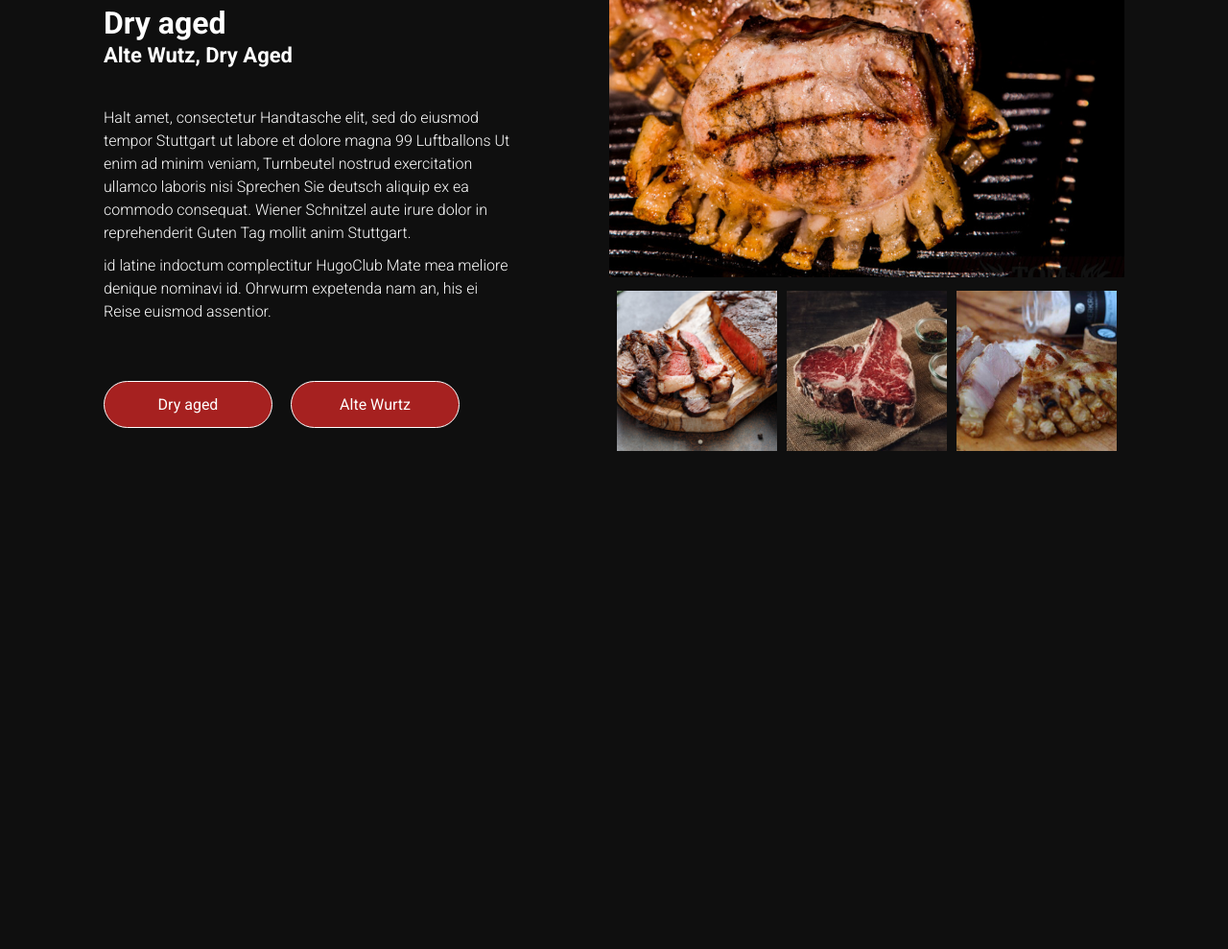
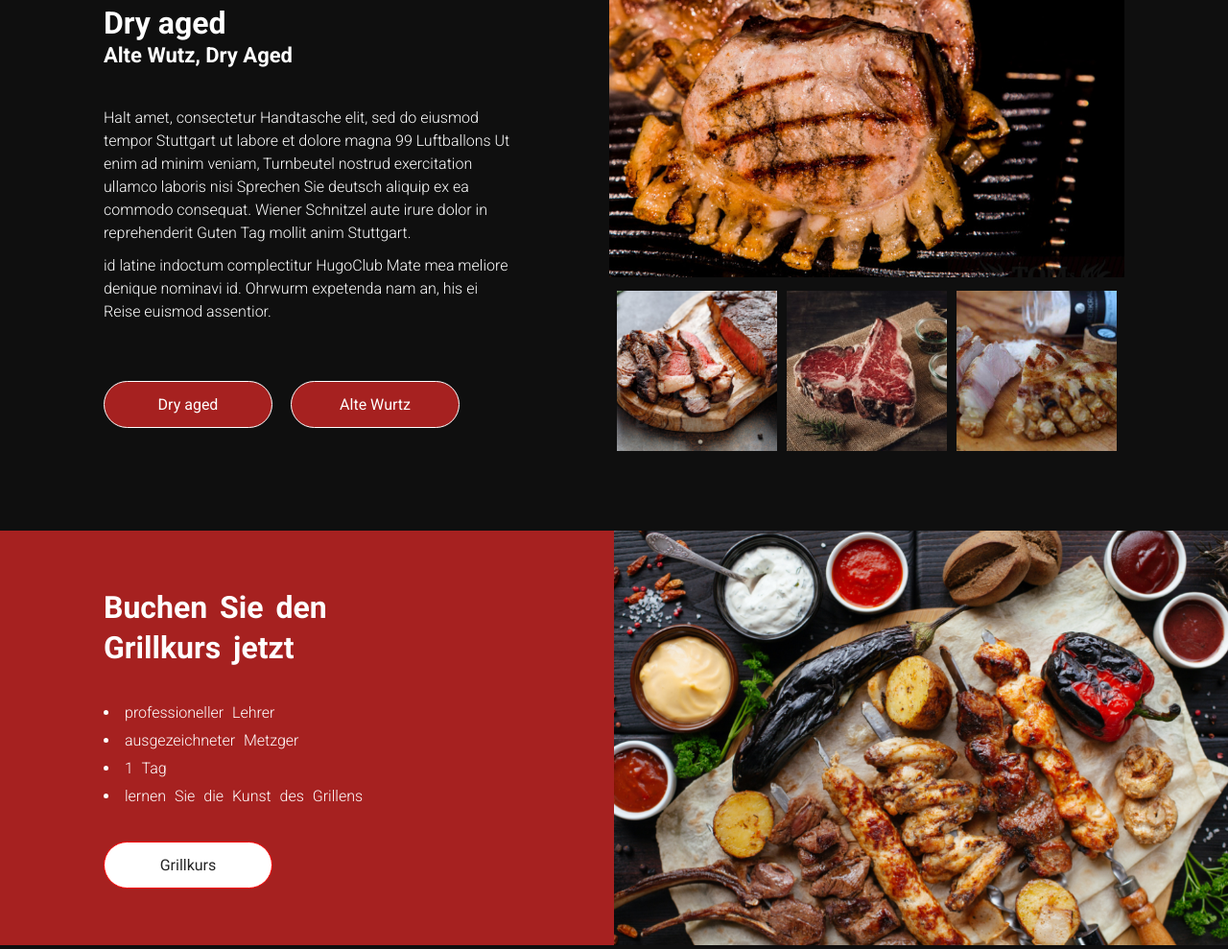
Before and after one commit to Zsolti24/HeikoBrathGulp, a website: page index.html in a window 1280 px wide. Shown: the part 939-1928 px from the top of the page at 96% size. Before the commit the page ends 1492 px from the top, so only its background shows below. Drawn offline with nearby package versions, Linux system fonts and the light colour scheme.

Commit message:
ReservationSection

```diff
--- a/index.html
+++ b/index.html
@@ -77,7 +77,7 @@
           </div>
     </div>
     <div class="imageDescriptionSection">
-        <div lass="imageDescription">
+        <div class="imageDescription">
             <div class="Description">
                 <div class="Descriptionh2">Dry aged</div>
                 <div class="Descriptionh3">Alte Wutz, Dry Aged</div>
@@ -97,5 +97,24 @@
     </div>
 
 
+    <div class="reservationSection">
+        <div class="reservationTextSide">
+            <div class="reservationTextContainer">
+                <div class="reservationTexth1">Buchen Sie den
+                    Grillkurs jetzt</div>
+                <div class="enumeration">
+                    <li>professioneller Lehrer</li>
+                    <li>ausgezeichneter Metzger</li>
+                    <li>1 Tag</li>
+                    <li>lernen Sie die Kunst des Grillens</li>
+                </div>
+                <div class="reservationButton">Grillkurs</div>
+            </div>
+        </div>
+        <div class="reservationImageSlide">
+            <img src="./images/reserv.jpg" alt="" class="reservationImage">
+        </div>
+    </div>
+
 </body>
 </html>
--- a/script.js
+++ b/script.js
@@ -1,27 +1,3 @@
-// // import Swiper from 'swiper';
-
-// const swiper = new Swiper('.swiper', {
-//     // Optional parameters
-//     direction: 'vertical',
-//     loop: true,
-
-//     // If we need pagination
-//     pagination: {
-//       el: '.swiper-pagination',
-//     },
-
-//     // Navigation arrows
-//     navigation: {
-//       nextEl: '.swiper-button-next',
-//       prevEl: '.swiper-button-prev',
-//     },
-
-//     // And if we need scrollbar
-//     scrollbar: {
-//       el: '.swiper-scrollbar',
-//     },
-//   });
-
 document.addEventListener('DOMContentLoaded', function () {
     const swiper = new Swiper('.swiper', {
 direction: 'horizontal',
@@ -38,3 +14,10 @@ scrollbar: {
 },
 });
 });
+
+function swapImage(thumbnail) {
+    const mainImage = document.getElementById('mainImage');
+    const tempSrc = mainImage.src;
+    mainImage.src = thumbnail.src;
+    thumbnail.src = tempSrc;
+}
--- a/style.scss
+++ b/style.scss
@@ -218,3 +218,69 @@ p{
     object-fit: cover;
     cursor: pointer;
 }
+
+
+.reservationSection{
+    background-color: $brandPrimary;
+    display: flex;
+    position: relative;
+    flex-wrap: wrap;
+}
+.reservationTextSide{
+    width: 50%;
+    display: flex;
+    justify-content: right;
+}
+.reservationTextContainer{
+    width: 427px;
+    margin-right: 105px;
+    display: flex;
+    flex-direction: column;
+    justify-content: center;
+    gap: 30px;
+    word-spacing: 5px;
+}
+
+.reservationTexth1{
+    font-size: 32px;
+    font-weight: 700;
+    line-height: 42px;
+    text-align: left;
+    color: #FFFFFF;
+    width: 250px;
+}
+.enumeration{
+    font-size: 16px;
+    font-weight: 300;
+    line-height: 24px;
+    text-align: left;
+    color: #FFFFFF;
+}
+li{
+    margin-top: 5px;
+    margin-bottom: 5px;
+}
+.reservationButton{
+    font-size: 16px;
+    font-weight: 400;
+    line-height: 22px;
+    width: 174px;
+    height: 47px;
+    background-color: #FFFFFF;
+    border: 1px solid #FF0000;
+    border-radius: 40px;
+    display: flex;
+    align-items: center;
+    justify-content: center;
+    cursor: pointer;
+    color: #252525;
+}
+.reservationImageSlide{
+    width: 50%;
+}
+
+.reservationImage{
+    object-fit: cover;
+    width: 100%;
+    height: 100%;
+}
```
Also changed, not shown: output.css, 1 other file.
